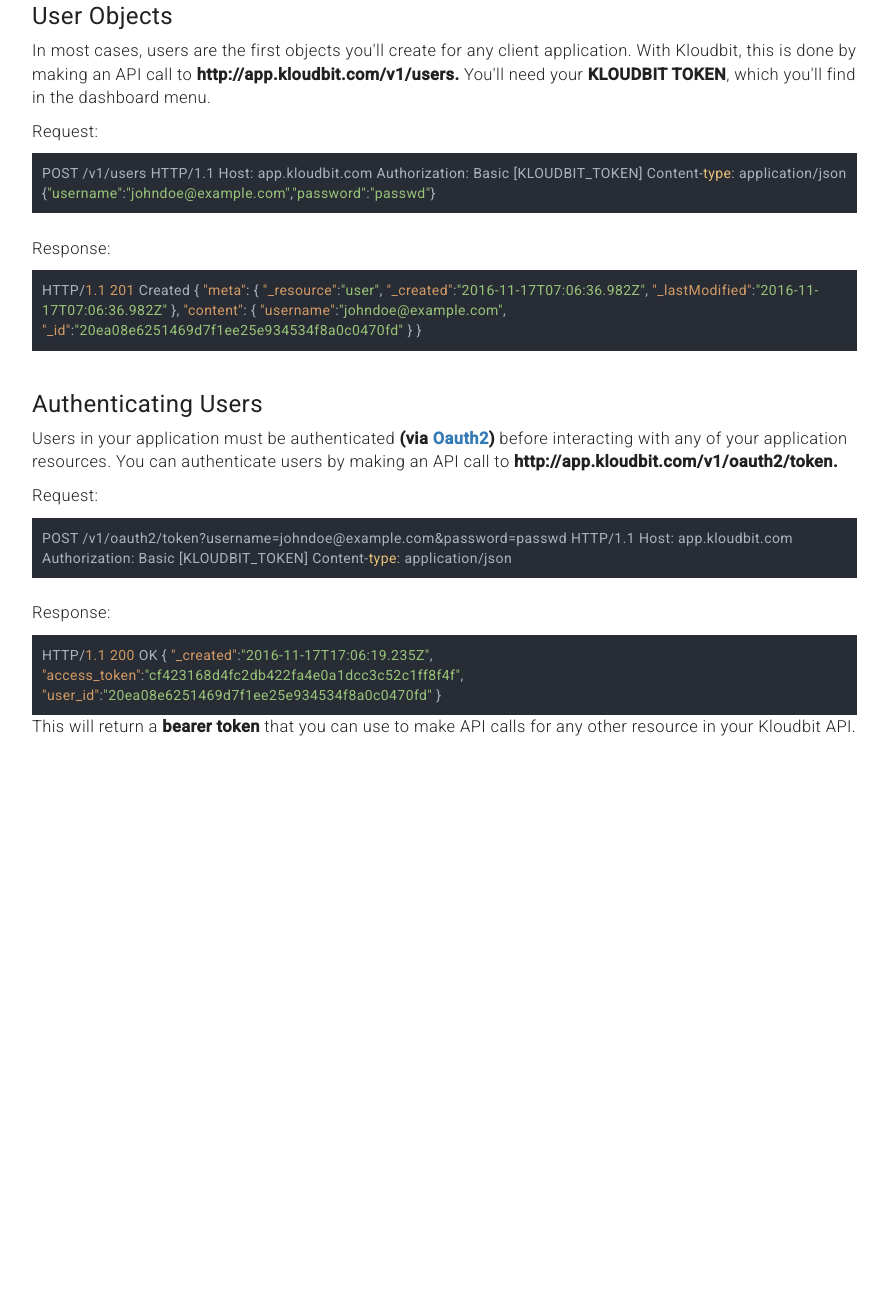
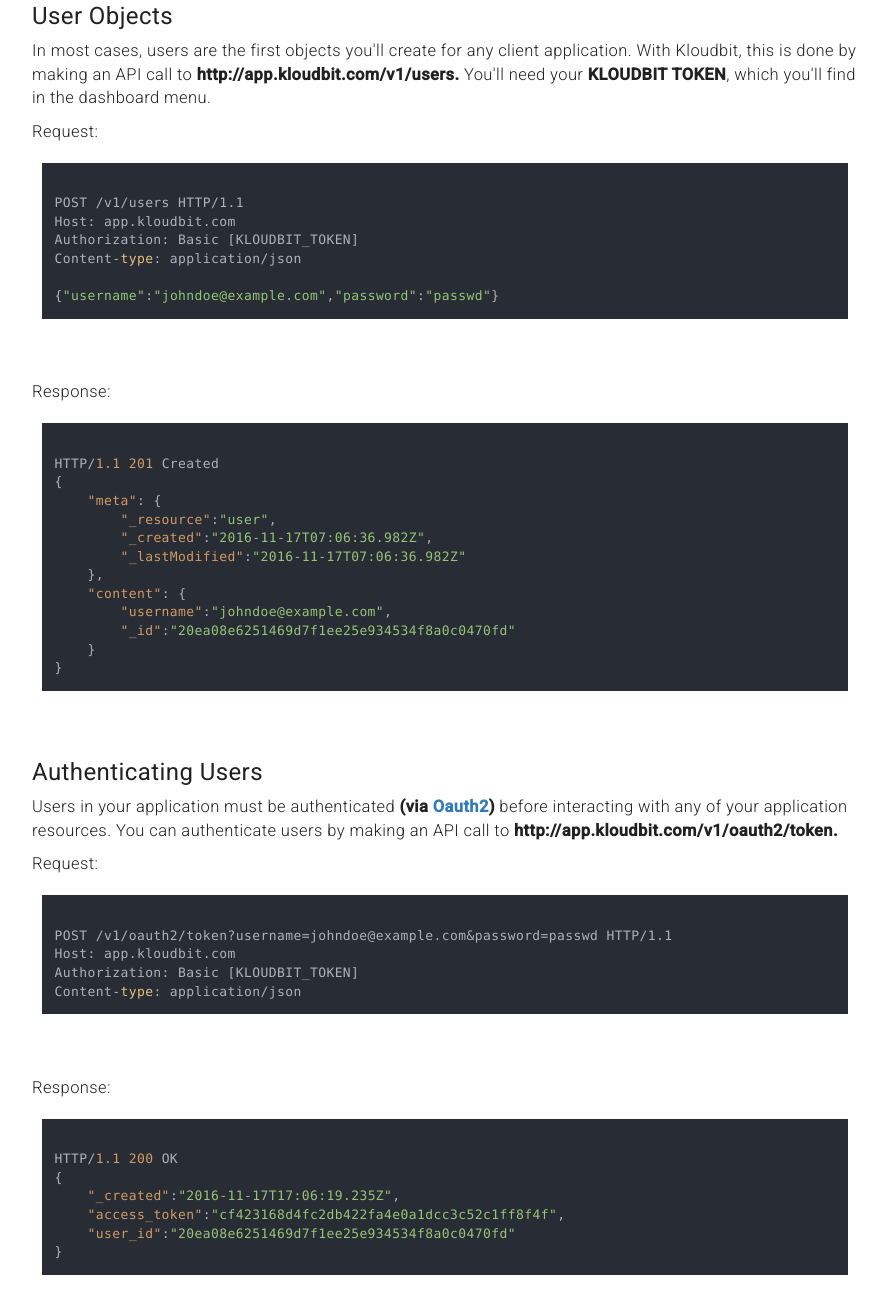
Before and after one commit to kloudbit/documentation, a website: page public/index.html in a window 1280 px wide. Shown: the part 2499-3805 px from the top of the page, without its empty margins (338-1226 px from the left). Before the commit the page ends 3327 px from the top, so only its background shows below. Drawn offline with nearby package versions, Linux system fonts and the light colour scheme; a web font is replaced by a local one.

Commit message:
updating css

```diff
--- a/public/index.html
+++ b/public/index.html
@@ -38,7 +38,7 @@
             .content .intro {margin-top:0px;}
             .screenshot {border:2px solid #ccc;padding:10px;}
             .code {font-size:.85em;padding:10px;}
-            .code pre {background-color:inherit;color:inherit;border:none;}
+            pre {background-color:inherit;color:inherit;border:none;}
         </style>
 
 
@@ -120,19 +120,23 @@
                         </p>
 
                         <p>Request:</p>
-                        <div class="code http">
-                            POST /v1/users HTTP/1.1<br>
-                            Host: app.kloudbit.com<br>
-                            Authorization: Basic [KLOUDBIT_TOKEN]<br>
-                            Content-type: application/json<br><br>
+<pre>
+<code class="http">
+POST /v1/users HTTP/1.1
+Host: app.kloudbit.com
+Authorization: Basic [KLOUDBIT_TOKEN]
+Content-type: application/json
 
-                            {"username":"johndoe@example.com","password":"passwd"}
-                        </div>
+{"username":"johndoe@example.com","password":"passwd"}
+</code>
+</pre>
+
 
                         <br>
                         <p>Response:</p>
-                        <div class="code json">
+
 <pre>
+<code class="json">
 HTTP/1.1 201 Created
 {
     "meta": {
@@ -145,8 +149,9 @@
         "_id":"20ea08e6251469d7f1ee25e934534f8a0c0470fd"
     }
 }
+</code>
 </pre>
-                        </div>
+
 
 
 
@@ -159,26 +164,31 @@
                         </p>
 
                         <p>Request:</p>
-                        <div class="code http">
-                            POST /v1/oauth2/token?username=johndoe@example.com&password=passwd HTTP/1.1<br>
-                            Host: app.kloudbit.com<br>
-                            Authorization: Basic [KLOUDBIT_TOKEN]<br>
-                            Content-type: application/json<br><br>
-                        </div>
+<pre>
+<code class="http">
+POST /v1/oauth2/token?username=johndoe@example.com&password=passwd HTTP/1.1
+Host: app.kloudbit.com
+Authorization: Basic [KLOUDBIT_TOKEN]
+Content-type: application/json<br>
+</code>
+</pre>
+
 
                         <br>
                         <p>Response:</p>
-                        <div class="code json">
+
 <pre>
+<code class="json">
 HTTP/1.1 200 OK
 {
     "_created":"2016-11-17T17:06:19.235Z",
     "access_token":"cf423168d4fc2db422fa4e0a1dcc3c52c1ff8f4f",
     "user_id":"20ea08e6251469d7f1ee25e934534f8a0c0470fd"
 }
+</code>
 </pre>
-                        </div>
 
+                        <br>
                         <p>This will return a <b>bearer token</b> that you can use to make API calls for any other resource in your Kloudbit API.</p>
                     </section>
                 </div>
@@ -187,11 +197,12 @@
 
 
         <script>
-            $(document).ready(function(){
+            /*$(document).ready(function(){
                 $('.code').each(function(i, block) {
                   hljs.highlightBlock(block);
                 });
-            });
+            });*/
         </script>
+        <script>hljs.initHighlightingOnLoad();</script>
     </body>
 </html>
```
